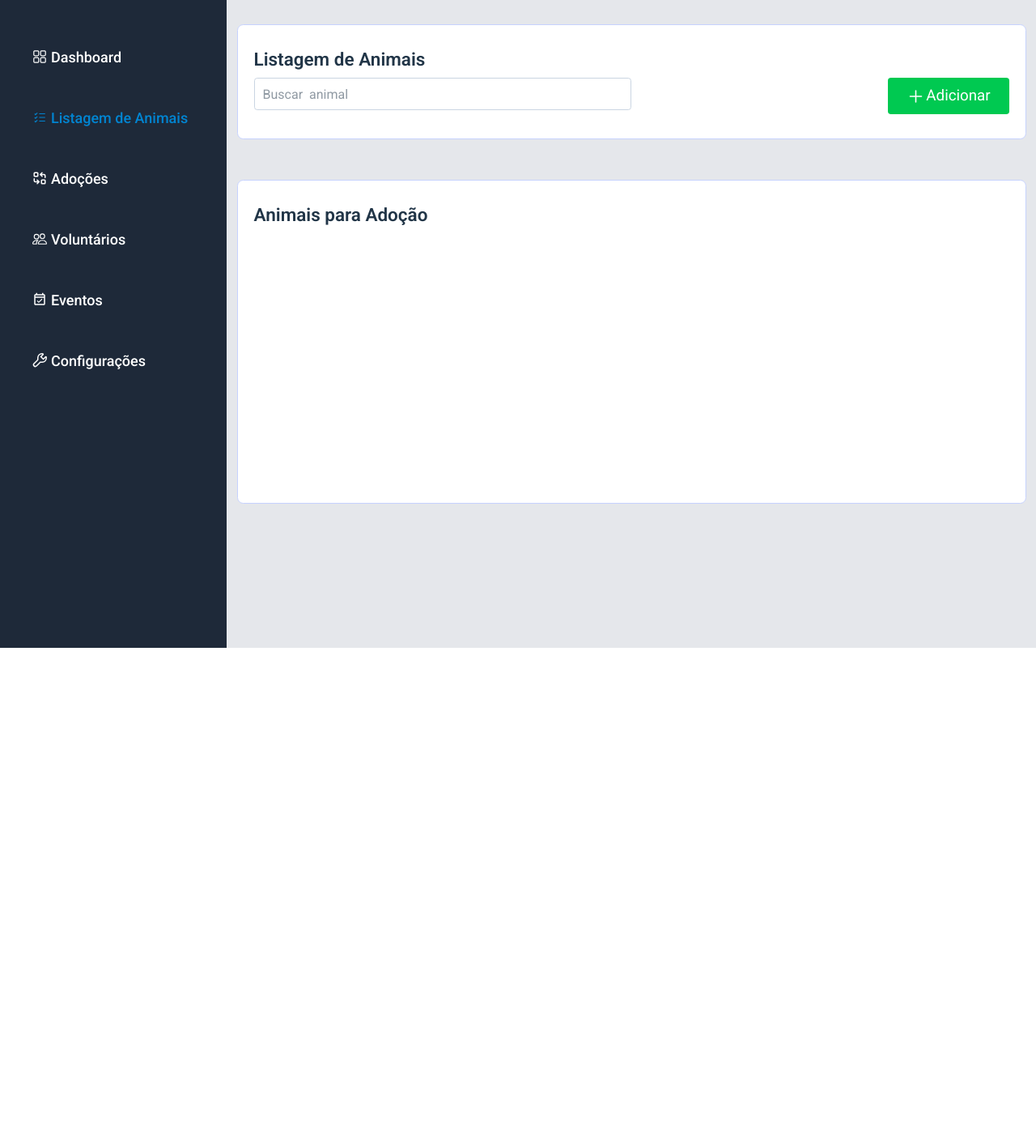
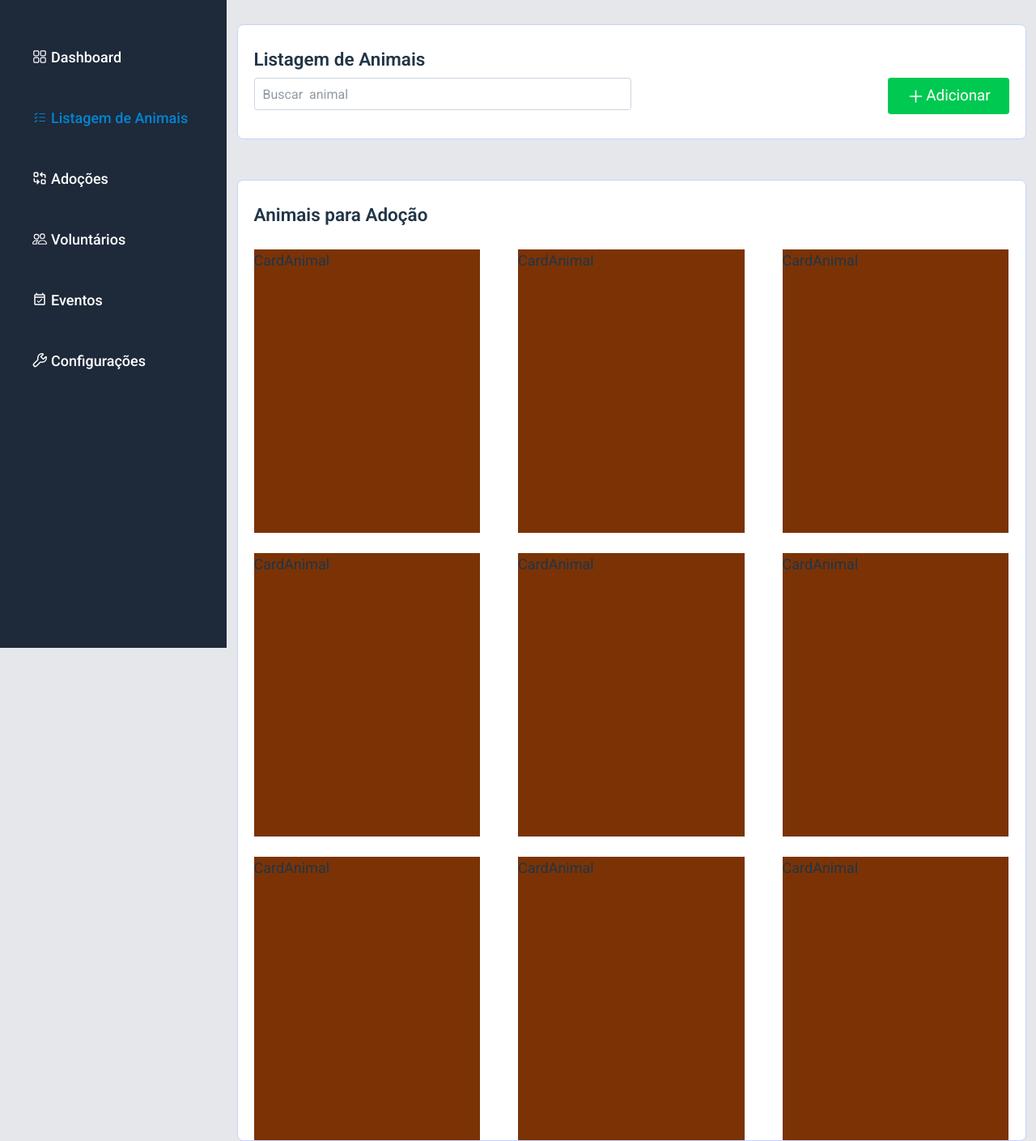
Before and after one commit to laecio22/adotaPets, a React (Vite) app in the folder adota-pets/: page /listarAnimais in a window 1280 px wide. Shown: the whole page at 81% size. Before the commit the page ends 800 px from the top, so only its background shows below. Built offline with nearby package versions, Linux system fonts and the light colour scheme.

Commit message:
feat:inicio  implementação  conteúdo  dos  cards  das  listagens  de  animais

```diff
--- /dev/null
+++ b/adota-pets/src/components/CardAnimal/CardAnimal.tsx
@@ -0,0 +1,9 @@
+
+
+const CardAnimal = () => {
+  return (
+    <div className="h-[350px] w-[30%] bg-amber-900 ">CardAnimal</div>
+  )
+}
+
+export default CardAnimal
--- a/adota-pets/src/components/ListAnimals/ListAnimals.tsx
+++ b/adota-pets/src/components/ListAnimals/ListAnimals.tsx
@@ -1,5 +1,6 @@
 import Button from "../../ui/Button/Button";
 import Input from "../../ui/Input/Input";
+import CardAnimal from "../CardAnimal/CardAnimal";
 import { IoAdd } from "react-icons/io5";
 
 const ListAnimals = () => {
@@ -10,17 +11,25 @@ const ListAnimals = () => {
         <div className="mt-4 flex justify-between">
           <Input type="text" name="search" placeholder="Buscar  animal" />
           <Button width="sm:w-[150px] w-56" height="sm:h-18 h-16">
-            <IoAdd  className="h-16 w-8 sm:w-10 sm:h-16" />
+            <IoAdd className="h-16 w-8 sm:w-10 sm:h-16" />
             Adicionar
           </Button>
         </div>
       </header>
-      <section className="bg-white border border-indigo-200 rounded-xl mt-20 min-h-[400px] mx-5  ">
+      <section className="bg-white border border-indigo-200 rounded-xl min-h-[400px] mt-20  mx-5  ">
         <header className=" px-8 py-12">
           <h1 className="font-semibold text-4xl">Animais para Adoção</h1>
         </header>
-        <div>
-
+        <div className="flex justify-between flex-wrap gap-10 px-8  ">
+          <CardAnimal></CardAnimal>
+          <CardAnimal></CardAnimal>
+          <CardAnimal></CardAnimal>
+           <CardAnimal></CardAnimal>
+          <CardAnimal></CardAnimal>
+          <CardAnimal></CardAnimal>
+           <CardAnimal></CardAnimal>
+          <CardAnimal></CardAnimal>
+          <CardAnimal></CardAnimal>
         </div>
       </section>
     </section>
```
